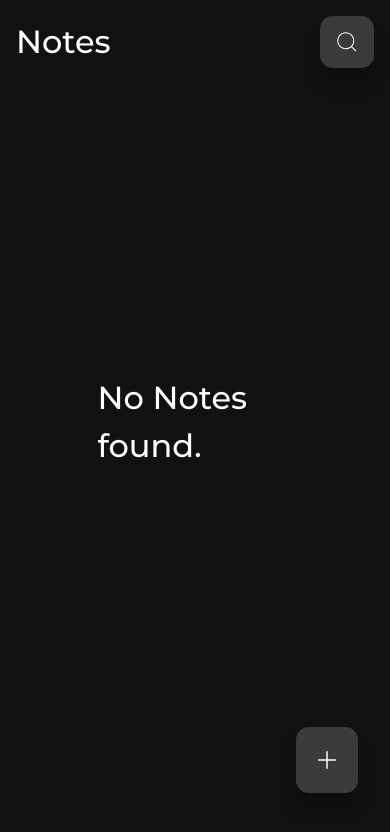
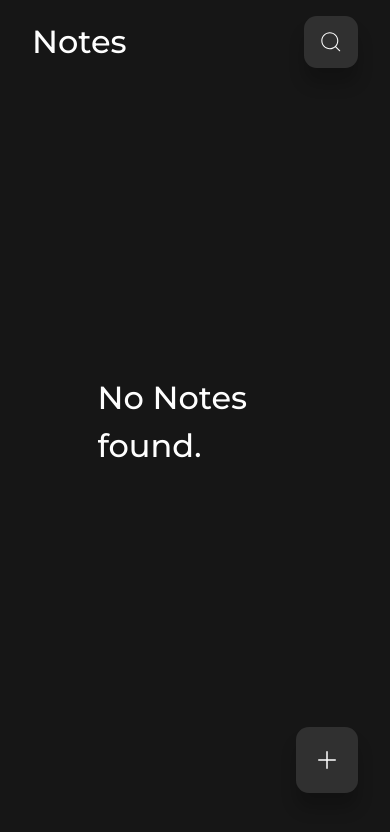
Before and after one commit to nirdhum/notes, a React (Vite) app: page / in a window 390 px wide. Shown: the top 832 px of the page. Built offline with nearby package versions, Linux system fonts and the light colour scheme.

Commit message:
Added all the final updates

```diff
--- a/index.html
+++ b/index.html
@@ -5,6 +5,7 @@
   <meta charset="UTF-8">
   <meta name="viewport" content="width=device-width, initial-scale=1.0">
   <title>Notes</title>
+  <link rel="icon" type="image/png" href="src/img/favicon.png">
 </head>
 
 <body>
--- a/src/index.css
+++ b/src/index.css
@@ -11,11 +11,11 @@
 }
 
 :root {
-    --color-bg-dark: #3a3a3a;
-    --color-bg-black: #111111;
+    --color-bg-dark: #303030;
+    --color-bg-black: #161616;
     --color-white: #fefefe;
-    --color-primary: #7634d8;
-    --color-danger: rgb(249, 84, 84);
+    --color-primary: #492cf1;
+    --color-danger: #ff3b3b;
 }
 
 body {
@@ -165,10 +165,6 @@ h2 {
     padding: 1rem 1rem 0.5rem;
 }
 
-
-
-
-
 /* CREATE NOTE & EDIT NOTE PAGE */
 .create-note__header {
     display: flex;
@@ -207,13 +203,9 @@ h2 {
         padding: 2rem 1rem;
     }
 
-    /* section {
-        width: 100vw;
-    } */
-
     .notes__header {
         width: 100%;
-        padding: 1rem 1rem;
+        padding: 1rem 2rem;
         position: fixed;
         top: 0;
         left: 0;
```
Also changed, not shown: src/img/favicon.png (added).
